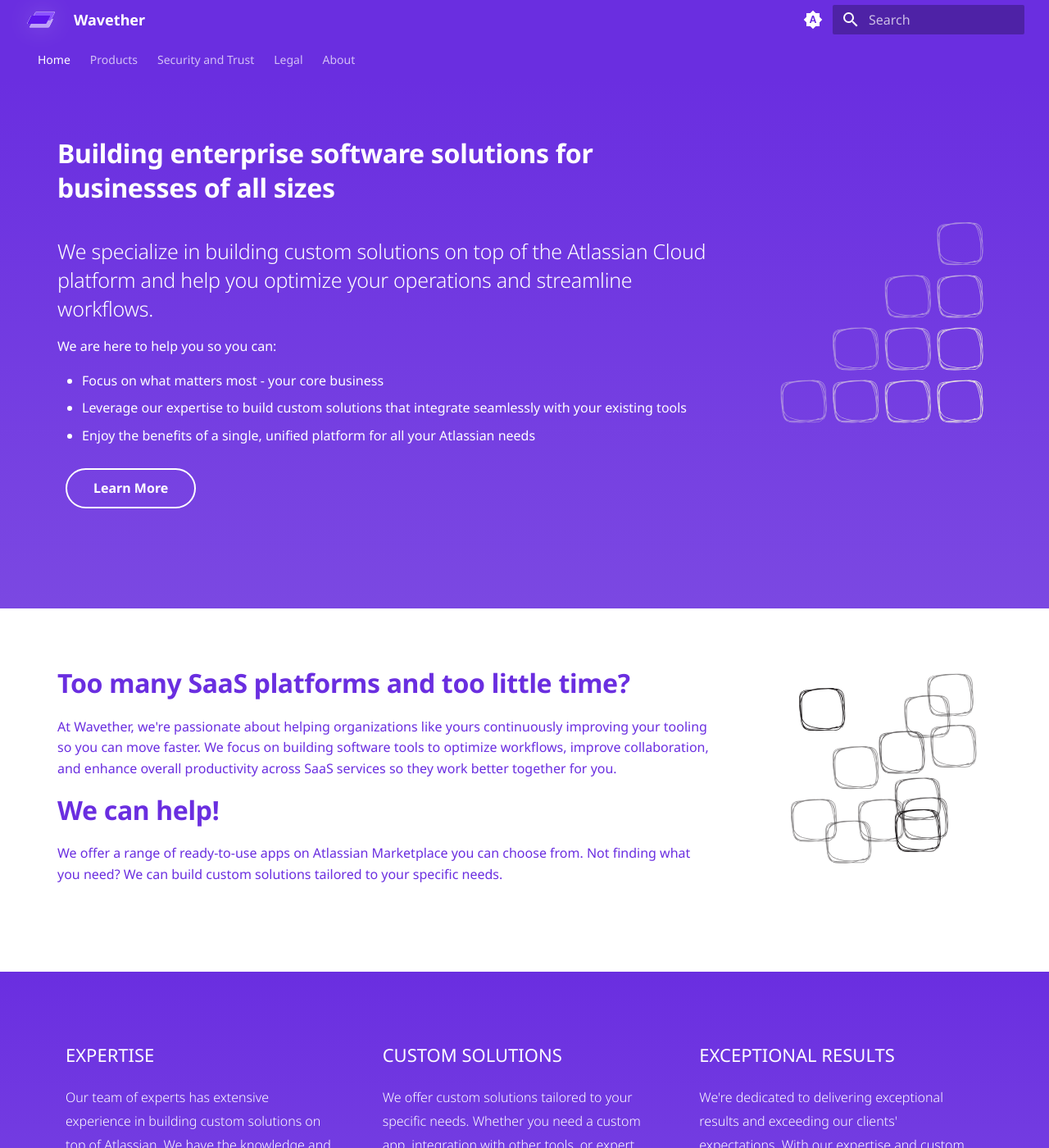
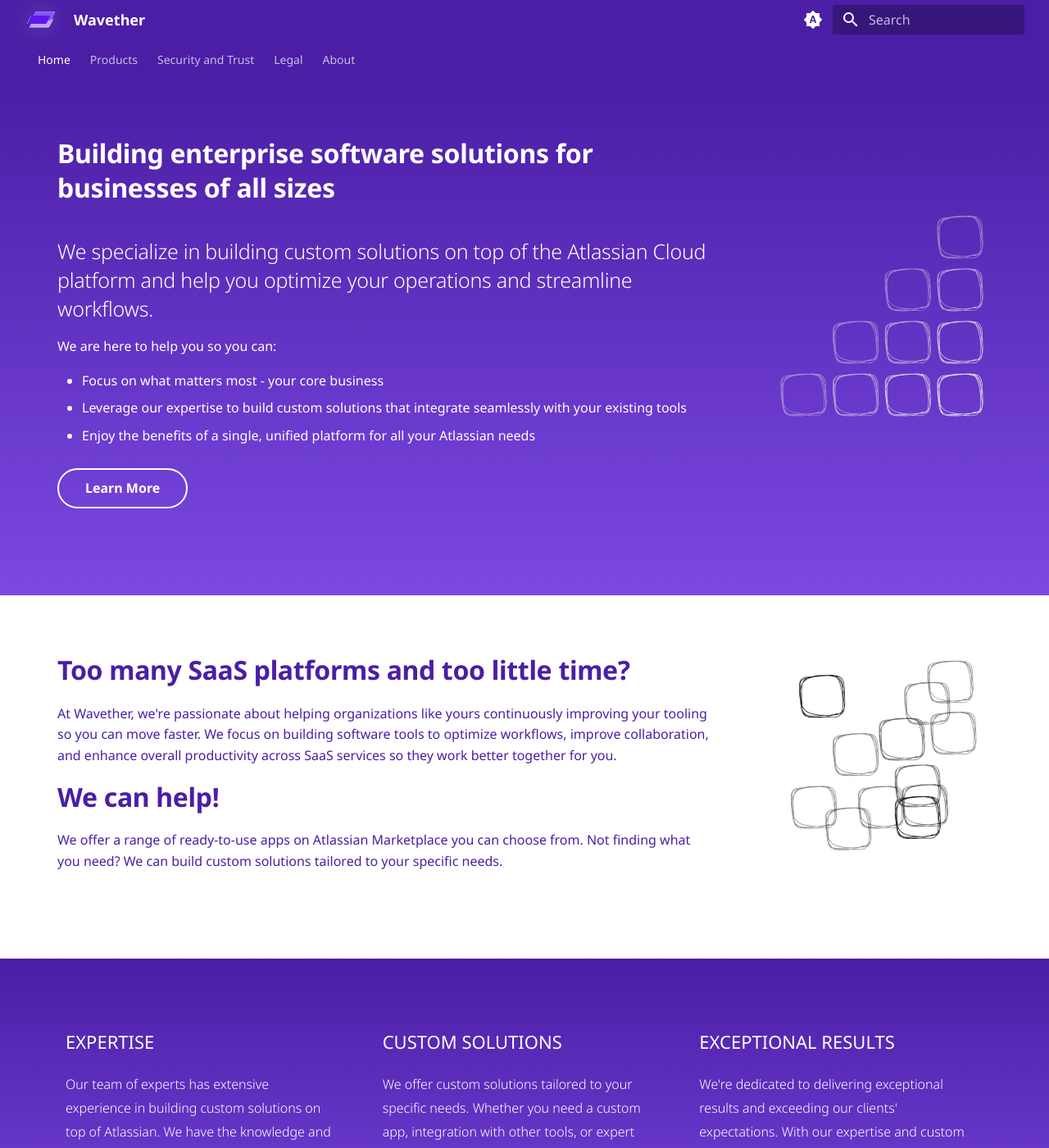
Before and after one commit to wavether/wavetherinc, an MkDocs documentation site: the page built from docs/index.md, in a window 1280 px wide and 1400 px high. Shown: the whole window at 82% size. Built offline with MkDocs 1.6.1 and Material for MkDocs 9.7.7, drawn with Linux system fonts in a browser that asks for light colours.

Commit message:
fix: accessibility with contrast and alt text

```diff
--- a/docs/overrides/footer.html
+++ b/docs/overrides/footer.html
@@ -64,7 +64,7 @@
         <a
           href="https://www.linkedin.com/company/wavether/"
           title="Wavether on LinkedIn"
-          ><img src="/assets/In-White-34.png"
+          ><img alt="LinkedIn Logo" src="/assets/In-White-34.png"
         /></a>
       </p>
     </div>
--- a/docs/overrides/home.html
+++ b/docs/overrides/home.html
@@ -8,7 +8,7 @@
   <div class="md-grid md-typeset">
     <div class="tx-hero">
       <div class="tx-hero__image ">
-        <img class="filtered" src="assets/hero-1.svg" draggable="false" />
+        <img alt="software solution building blocks" class="filtered" src="assets/hero-1.svg" draggable="false" />
       </div>
       <div class="tx-hero__content">
         <h1>
@@ -28,11 +28,12 @@
             your existing tools </li>
           <li>Enjoy the benefits of a single, unified platform
             for all your Atlassian needs</li>
-          <p>
-            <a href="#learnmore" title="Learn More" class="md-button">
-              Learn More
-            </a>
-          </p>
+        </ul>
+        <p>
+          <a href="#learnmore" title="Learn More" class="md-button">
+            Learn More
+          </a>
+        </p>
       </div>
     </div>
   </div>
@@ -42,7 +43,7 @@
   <div class="md-grid md-typeset">
     <div class="tx-hero">
       <div class="tx-hero__image">
-        <img src="assets/hero-2.svg" draggable="false" />
+        <img alt="chaotic software building blocks" src="assets/hero-2.svg" draggable="false" />
       </div>
       <div class="tx-hero__content">
         <h1>Too many SaaS platforms and too little time?</h1>
--- a/docs/stylesheets/extra.css
+++ b/docs/stylesheets/extra.css
@@ -1,7 +1,7 @@
 :root {
   --md-primary-fg-color: #7b48e2;
   --md-primary-fg-color--light: #bea2f6;
-  --md-primary-fg-color--dark: #6a2ee0;
+  --md-primary-fg-color--dark: #4b1ea5;
   --md-primary-bg-color: #ffffff;
   --md-accent-fg-color: #5e17eb;
   --md-accent-fg-color--light: #ffffff;
@@ -51,7 +51,7 @@
   --md-primary-fg-color--light: #d9c5ff;
   --md-primary-fg-color--dark: #290a67;
   --md-primary-bg-color: #f6f6f6;
-  --md-primary-bg-color--dark: #a376f6;
+  --md-primary-bg-color--dark: #caaffc;
   --md-accent-fg-color: #9564f9;
   --md-accent-bg-color: #f79a36;
 }
```
